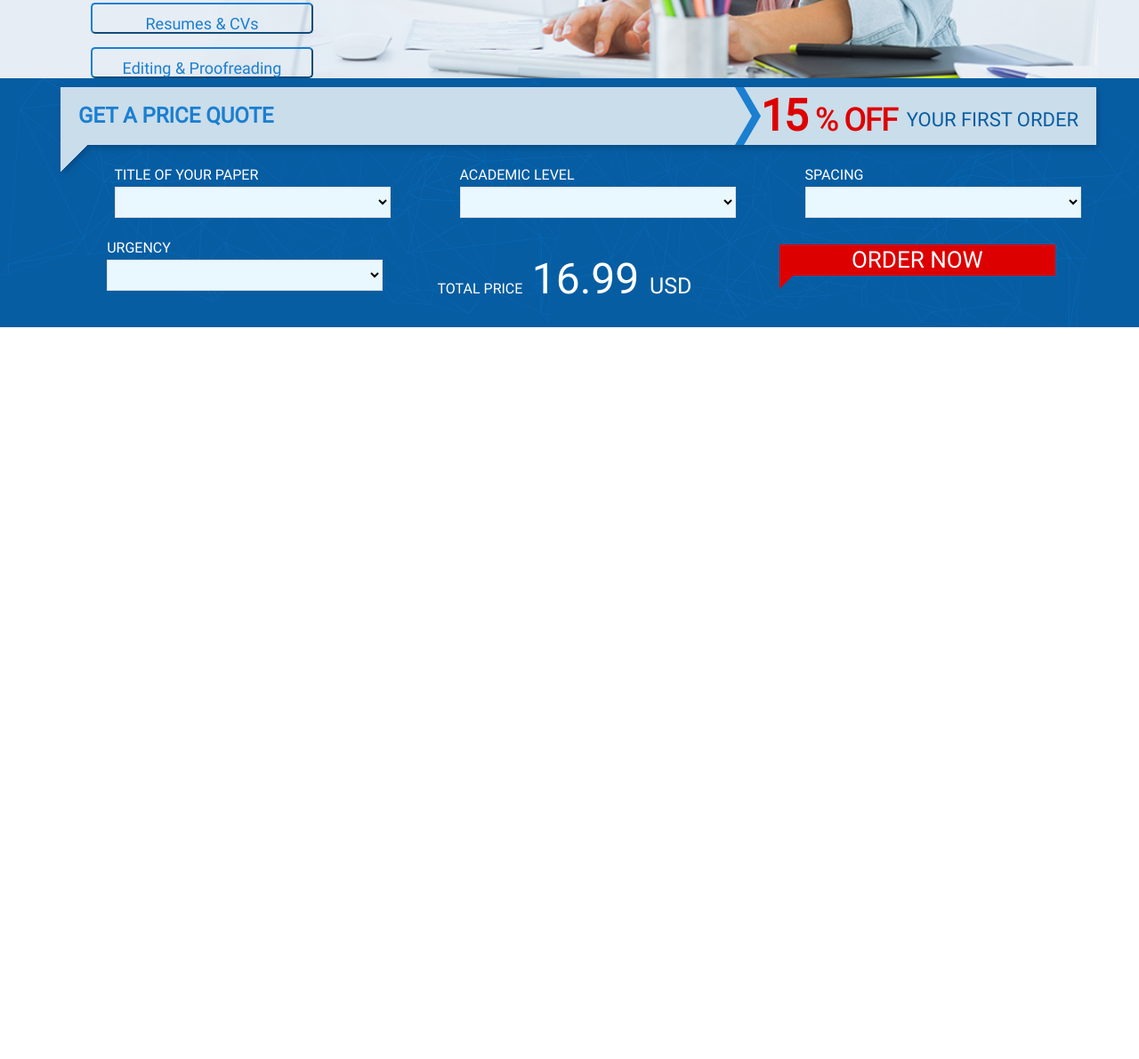
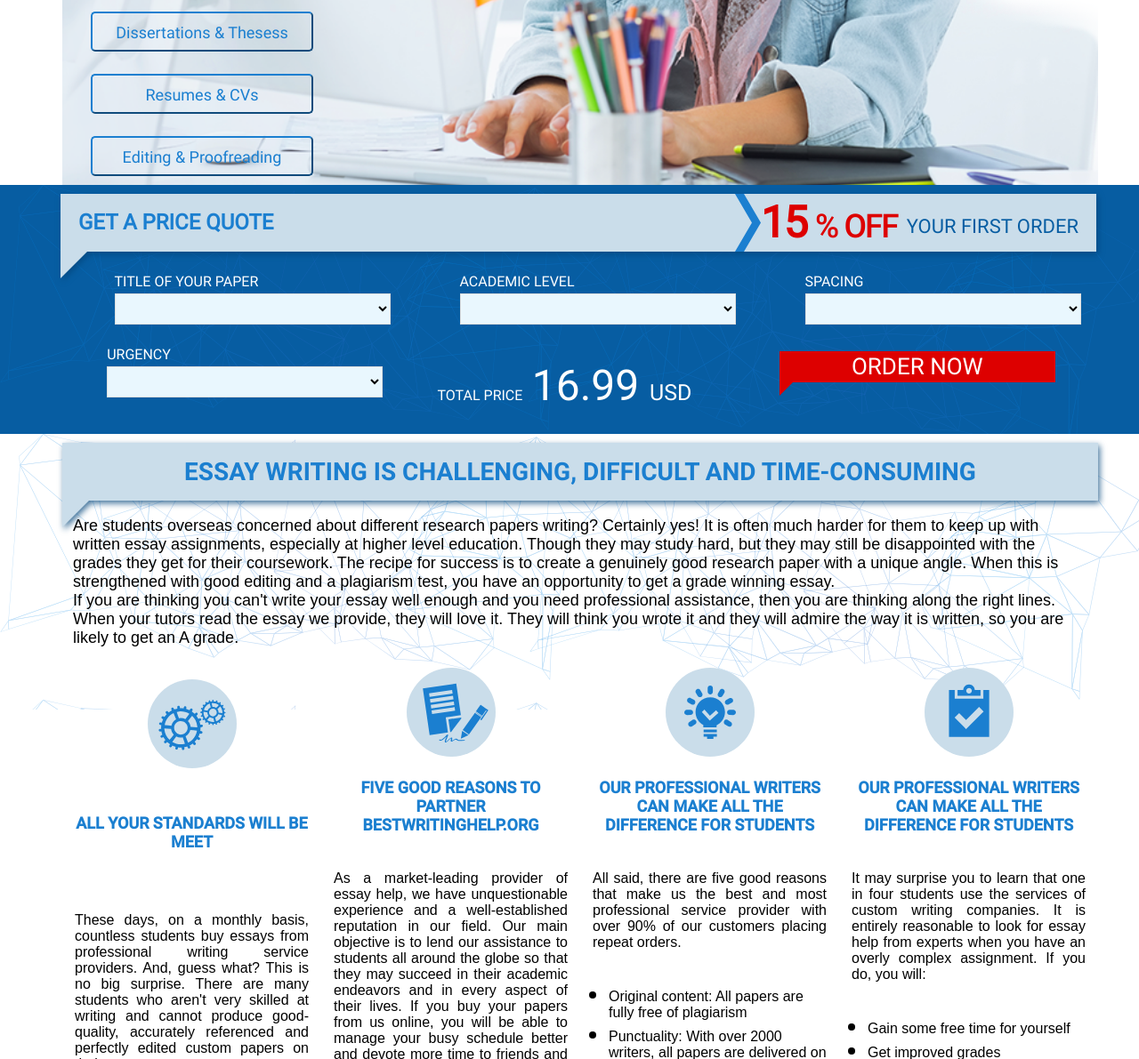
Before and after one commit to IrynaPolishchuk20/Best-Writings, a plain HTML site: page index.html in a window 1280 px wide. Shown: the part 687-1878 px from the top of the page at 89% size. Before the commit the page ends 1068 px from the top, so only its background shows below. Drawn offline with Linux system fonts and the light colour scheme.

Commit message:
essay_block

```diff
--- a/index.html
+++ b/index.html
@@ -83,7 +83,7 @@
 </div>
 
     <div class="container-fluid get_a_price">
-        <div class="container  ">
+        <div class="container">
             <div class="row">
                 <div class="col-12 get">
                     <h2>Get a price quote</h2>
@@ -91,7 +91,7 @@
                         <img src="./images/Arrow.svg" alt="">
                         <h3>15 <span>% off</span></h3>
                         <p>YOUR FIRST ORDER</p>
-                </div>
+                    </div>
                 </div>
             </div>
             <div class="row content1">
@@ -149,6 +149,66 @@
         </div>
     </div>
 
+    <div class="container-fluid essay">
+        <div class="container">
+            <div class="row">
+                <div class="col-12 essay_writing">
+                    <h2>Essay writing is challenging, difficult and time-consuming</h2>
+                </div>
+            </div>
+            <div class="rov">
+                <div class="col-12 ">
+                    <p>Are students overseas concerned about different research papers writing? Certainly yes! It is often much harder for them to keep up with written essay assignments, especially at higher level education. Though they may study hard, but they may still be disappointed with the grades they get for their coursework. The recipe for success is to create a genuinely good research paper with a unique angle. When this is strengthened with good editing and a plagiarism test, you have an opportunity to get a grade winning essay.
+                        <br>
+                    If you are thinking you can't write your essay well enough and you need professional assistance, then you are thinking along the right lines. When your tutors read the essay we provide, they will love it. They will think you wrote it and they will admire the way it is written, so you are likely to get an A grade.
+                    </p>
+                </div>
+            </div>
+
+            <div class="row elements">
+                <div class="col-3 element1">
+                    <img src="./images/Element1.svg" alt="">
+                    <h4>All your standards will be meet</h4>
+                    <p>These days, on a monthly basis, countless students buy essays from professional writing service providers. And, guess what? This is no big surprise. There are many students who aren't very skilled at writing and cannot produce good-quality, accurately referenced and perfectly edited custom papers on their own.</p>
+                    <div class="btn"><button>read more »</button></div>
+                </div>
+                     <div class="col-3 element2">
+                        <img src="./images/Element2.svg" alt="">
+                        <h4>Five good reasons to partner BestWritingHelp.org</h4>
+                        <p>As a market-leading provider of essay help, we have unquestionable experience and a well-established reputation in our field. Our main objective is to lend our assistance to students all around the globe so that they may succeed in their academic endeavors and in every aspect of their lives. If you buy your papers from us online, you will be able to manage your busy schedule better and devote more time to friends and family or use it for other more pressing matters, whether they are personal or business-related.
+                        </p>
+                        <div class="btn"><button>read more »</button></div>
+                    </div>
+                        <div class="col-3 element3">
+                            <img src="./images/Element3.svg" alt="">
+                            <h4>Our professional writers can make all the difference for students</h4>
+                            <p>All said, there are five good reasons that make us the best and most professional service provider with over 90% of our customers placing repeat orders.
+                                <ul>
+                                    <li>Original content: All papers are fully free of plagiarism</li>
+                                    <li>Punctuality: With over 2000 writers, all papers are delivered on time</li>
+                                    <li>Legitimate ordering process: We use trustworthy billing methods e.g. Payoneer, PayPal and similar</li>
+                                </ul>
+                            </p>
+                            <div class="btn"><button>read more »</button></div>
+                        </div>
+                        <div class="col-3 element4">
+                            <img src="./images/Element4.svg" alt="">
+                            <h4>Our professional writers can make all the difference for students</h4>
+                            <p>It may surprise you to learn that one in four students use the services of custom writing companies. It is entirely reasonable to look for essay help from experts when you have an overly complex assignment. If you do, you will:
+                                <ul>
+                                    <li>Gain some free time for yourself</li>
+                                    <li>Get improved grades</li>
+                                    <li>Be equal to the best students on your course</li>
+                                </ul>
+                            </p>
+                            <div class="btn"><button>read more »</button></div>
+                        </div>
+
+
+            </div>
+        </div>
+    </div>
+
 
 
 
--- a/style/setting.css
+++ b/style/setting.css
@@ -13,6 +13,7 @@ body{
     --color_h1: #1b7fd0;
     --color_h2: #1b7fd0;
     --color_h3: #000;
+    --color_h4: #1b7fd0;
     --color_p_text: #000;
 
     --color_btn_read_more: #075da2;
@@ -99,7 +100,7 @@ h4{
     color: var(--color_h4);
     text-transform: uppercase;
 }
-p.text{
+p{
     font-family: Arial, Helvetica, sans-serif;
     font-size: 18px;
     color: var(--color_p_text);
--- a/style/style-file/companyName.css
+++ b/style/style-file/companyName.css
@@ -1,16 +1,22 @@
 .company{
     background-color: #e6edf4;
-}
-
-.companyName{
     background-image: url(../../images/main_bg_img_heder.png);
     background-size: cover;
     background-repeat: no-repeat;
     background-position: center right;
 }
 
-.companyName .logo a img{
-    margin: 10px 0px;
+@media screen and (min-width: 1200px){
+    .company{
+        background: none;
+    }
+
+    .companyName{
+        background-image: url(../../images/main_bg_img_heder.png);
+        background-size: cover;
+        background-repeat: no-repeat;
+        background-position: center right;
+    }
 }
 
 
@@ -31,12 +37,12 @@
     bottom: -30px;
     left: 0;
     border-style: solid;
-    border-width: 40px 40px 0 0;
+    border-width: 30px 30px 0 0;
     border-color: var(--color_btn_read_more_hover) transparent transparent transparent;
 }
 
 .companyName .text h3{
-    margin: 35px 0px 0px ;
+    margin: 35px 0px 0px;
 }
 
 .companyName ul li{
@@ -49,10 +55,8 @@
 }
 
 .companyName .text ul li{
-    font-size: 18px;
-    line-height: 33px;
+    font-size: 25px;;
     color: var(--color_p_text);
-    font-family: Arial;
 }
 
 
@@ -62,10 +66,9 @@
 }
 
 .companyName button{
-    height: 35px;
+    height: 45px;
     width: 250px;
-    margin-top: 15px;
-    margin-left: 20px;
+    margin: 15px 0px 10px 20px;
     background: none;
     border-color:  var(--color_main_1);
     border-radius: 5px;
--- /dev/null
+++ b/style/style-file/essay.css
@@ -0,0 +1,119 @@
+.essay{
+    background: url(../../images/Bg1-1.svg);
+    height: 310px;
+}
+
+.essay .essay_writing{
+    margin-top: 10px;
+    height: 65px;
+    filter: drop-shadow(2px 3.464px 3.5px rgba(2,68,121,0.75));
+    background-color: var(--color_btn_read_more_hover);
+    position: relative;
+    display: flex;
+    justify-content: center;
+    align-items: center;
+    padding: 0px 20px;
+}
+
+.essay .essay_writing::after {
+    content: '';
+    position: absolute;
+    bottom: -30px;
+    left: 0;
+    border-style: solid;
+    border-width: 30px 30px 0 0;
+    border-color: var(--color_btn_read_more_hover) transparent transparent transparent;
+}
+
+.element1,.element2,
+.element3, .element4{
+    height: 545px;
+}
+.elements img{
+    height: 100px;
+    width: 100px;
+    margin-top: 5px;
+}
+
+.essay .elements h4{
+    text-align: center;
+}
+
+.essay .elements p{
+    font-size: 16px;
+    text-align: justify;
+    padding: 2px;
+}
+
+.essay .elements ul li{
+    font-family: Arial;
+    font-size: 16px;
+    color: var(--color_p_text);
+    margin-left: -20px;
+}
+
+.essay .elements ul li::marker{
+    font-size: 25px;
+}
+
+.essay .elements .element1,
+.essay .elements .element2,
+.essay .elements .element3,
+.essay .elements .element4{
+    display: flex;
+    flex-wrap: wrap;
+    justify-content: center;
+    align-items: center;
+}
+
+.essay .elements .element1 button,
+.essay .elements .element2 button,
+.essay .elements .element3 button,
+.essay .elements .element4 button{
+    background: var(--color_btn_read_more);
+    border: var(--color_btn_read_more);
+    font-size: 16px;
+    line-height: 24px;
+    text-transform: uppercase;
+    color: #ffffff;
+    border-radius: 5px;
+    font-weight: 400;
+    font-family: Roboto_Regular;
+    text-align: center;
+}
+.essay .elements .element1 button:hover,
+.essay .elements .element2 button:hover,
+.essay .elements .element3 button:hover,
+.essay .elements .element4 button:hover{
+    background: var(--color_btn_read_more_hover);
+    cursor: pointer;
+}
+
+.essay .element1 .btn,
+.essay .element2 .btn,
+.essay .element3 .btn,
+.essay .element4 .btn{
+    display: flex;
+    justify-content: flex-end;
+}
+
+.essay .elements .element1:hover,
+.essay .elements .element2:hover,
+.essay .elements .element3:hover,
+.essay .elements .element4:hover{
+    filter: drop-shadow(2px 3.464px 3.5px rgba(155,182,190,0.75));
+    background-color: #ffffff;
+    position: relative;
+}
+.essay .elements .element1::after,
+.essay .elements .element2::after,
+.essay .elements .element3::after,
+.essay .elements .element4::after {
+    content: '';
+    position: absolute;
+    bottom: -30px;
+    left: 0;
+    border-style: solid;
+    border-width: 30px 30px 0 0;
+    border-color: #ffffff transparent transparent transparent;
+}
--- a/style/style-file/get_a_price.css
+++ b/style/style-file/get_a_price.css
@@ -20,13 +20,13 @@
     padding: 0px 20px;
 }
 
-.get ::after {
+.get_a_price .get::after {
     content: '';
     position: absolute;
     bottom: -30px;
     left: 0;
     border-style: solid;
-    border-width: 40px 40px 0 0;
+    border-width: 30px 30px 0 0;
     border-color: var(--color_btn_read_more_hover) transparent transparent transparent;
 }
 
--- a/style/style.css
+++ b/style/style.css
@@ -3,3 +3,4 @@
 @import url(./style-file/navBar.css);
 @import url(./style-file/companyName.css);
 @import url(./style-file/get_a_price.css);
+@import url(./style-file/essay.css);
```
